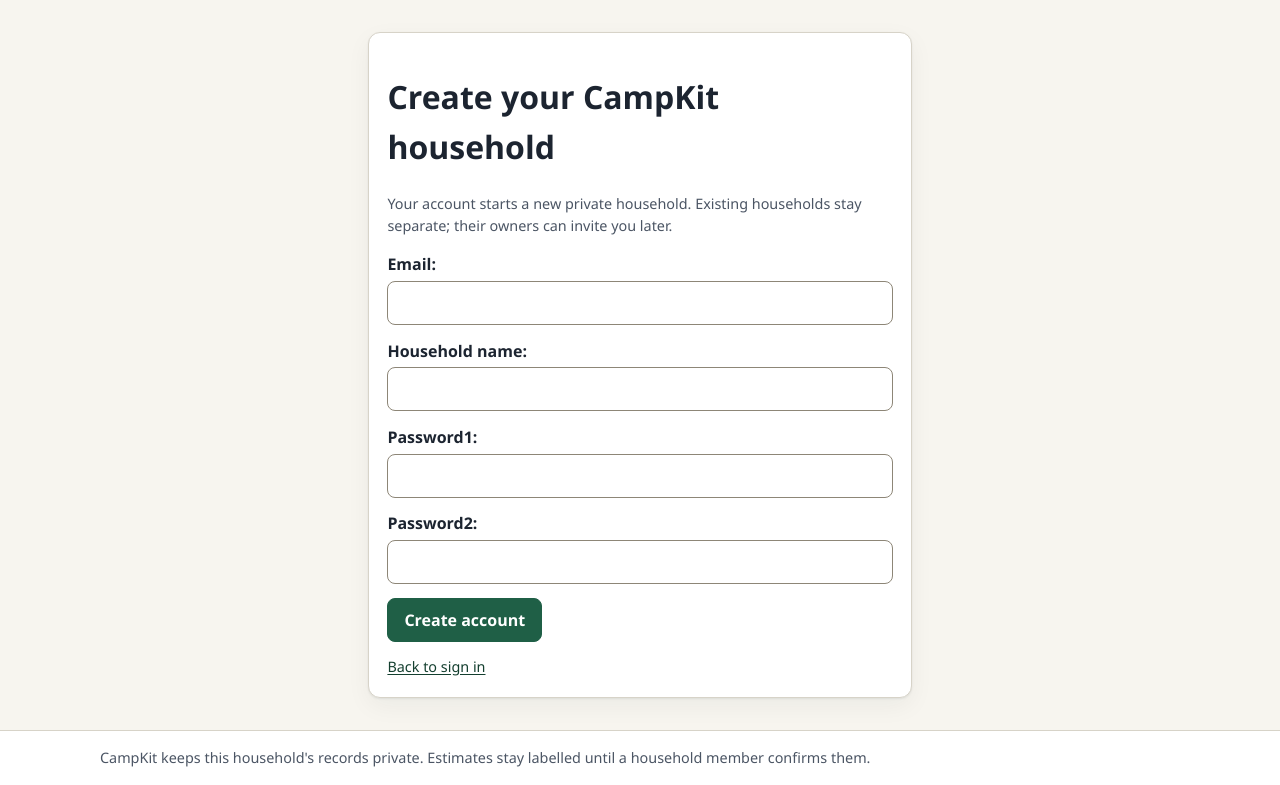
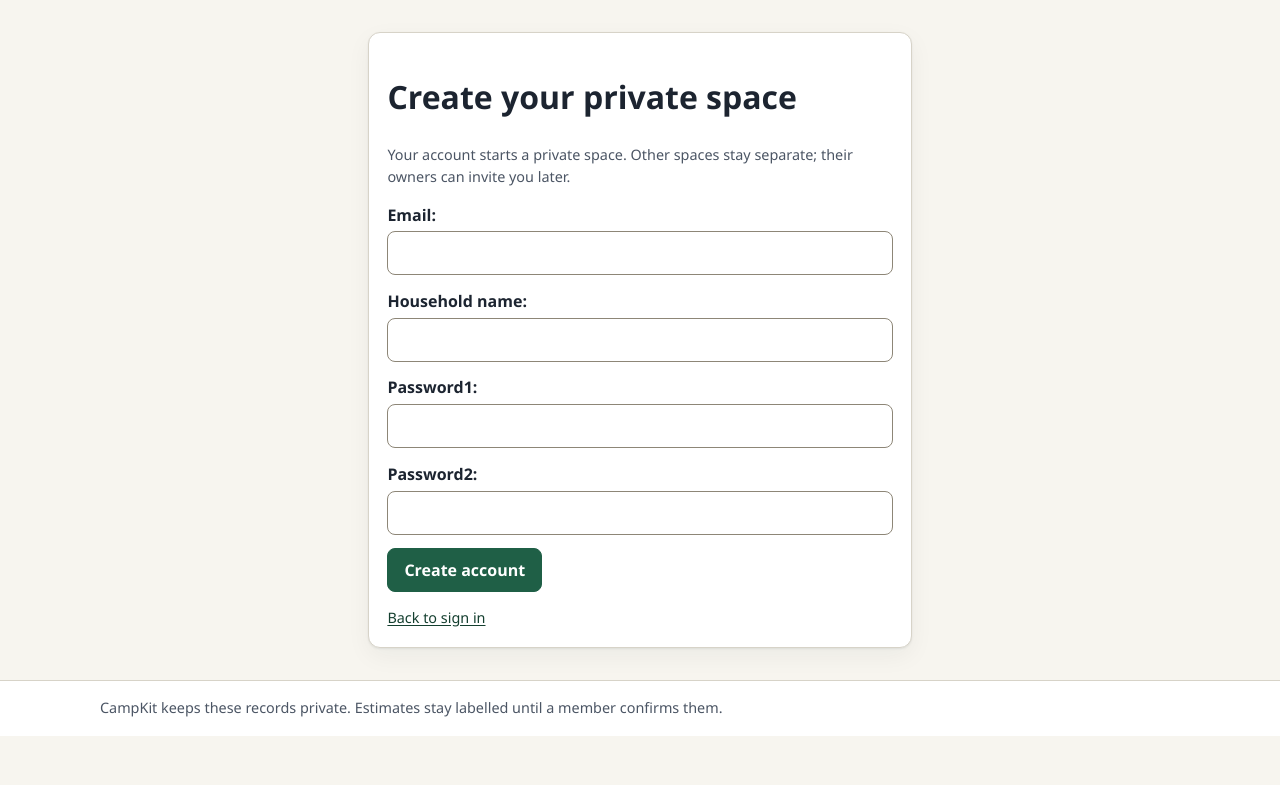
Before and after one commit to brandongraves08/campkit, a Django app: page /accounts/signup/ in a window 1280 px wide. Shown: the part 62-847 px from the top of the page. After the commit the page ends 798 px from the top, so only its background shows below. Run offline with Django 5.2, Linux system fonts and the light colour scheme.

Commit message:
copy: remove household wording from user-facing surfaces

```diff
--- a/apps/intake/templates/intake/detail.html
+++ b/apps/intake/templates/intake/detail.html
@@ -6,7 +6,7 @@
   <p><a href="{% url 'intake:list' %}">← Smart intake</a></p>
   <div class="page-head">
     <h1>Intake review</h1>
-    <p class="lede">Status: <strong>{{ submission.get_status_display }}</strong>. Nothing here counts as confirmed inventory until a household member approves or corrects it.</p>
+    <p class="lede">Status: <strong>{{ submission.get_status_display }}</strong>. Nothing here counts as confirmed inventory until a member approves or corrects it.</p>
   </div>
 
   {% if submission.image_key %}
@@ -67,7 +67,7 @@
   {% if submission.status == "needs_review" or submission.status == "pending" %}
     <section class="card" aria-labelledby="correct-heading">
       <h2 id="correct-heading">Correct and confirm manually</h2>
-      <p class="fine">Corrections are recorded as a manual confirmation with your household account as the verifier.</p>
+      <p class="fine">Corrections are recorded as a manual confirmation under your account.</p>
       <form method="post" action="{% url 'intake:resolve' submission.pk %}">
         {% csrf_token %}
         <div class="field">
--- a/apps/intake/templates/intake/list.html
+++ b/apps/intake/templates/intake/list.html
@@ -5,7 +5,7 @@
 {% block content %}
   <div class="page-head">
     <h1>Smart intake</h1>
-    <p class="lede">Photos and barcodes become estimated records automatically only when confidence is high. Uncertain identity, quantity, nutrition, or allergens stop here for a household member to review.</p>
+    <p class="lede">Photos and barcodes become estimated records automatically only when confidence is high. Uncertain identity, quantity, nutrition, or allergens stop here for a member to review.</p>
   </div>
 
   <div class="button-row">
@@ -45,7 +45,7 @@
             </div>
             <p class="meta">
               {% if submission.attempts %}Attempts: {{ submission.attempts }} · {% endif %}
-              {% if submission.failure_reason %}{{ submission.failure_reason }}{% else %}Private original kept with the household.{% endif %}
+              {% if submission.failure_reason %}{{ submission.failure_reason }}{% else %}Private original kept in your space.{% endif %}
             </p>
           </li>
         {% endfor %}
--- a/apps/intake/templates/intake/upload.html
+++ b/apps/intake/templates/intake/upload.html
@@ -6,7 +6,7 @@
   <p><a href="{% url 'intake:list' %}">← Smart intake</a></p>
   <div class="page-head">
     <h1>Add a photo or barcode</h1>
-    <p class="lede">Uploads are stored privately for your household and never served to other households. Extracted facts stay estimated until a household member confirms them.</p>
+    <p class="lede">Uploads are stored privately in your space and never served to other spaces. Extracted facts stay estimated until a member confirms them.</p>
   </div>
   {% if error %}<p role="alert" class="flash-list">{{ error }}</p>{% endif %}
   <div class="card auth-card">
--- a/apps/inventory/templates/inventory/gear_form.html
+++ b/apps/inventory/templates/inventory/gear_form.html
@@ -6,7 +6,7 @@
   <p><a href="{% url 'inventory:gear_list' %}">← Back to gear</a></p>
   <div class="page-head">
     <h1>{{ title }}</h1>
-    <p class="lede">New facts start as estimated until a household member confirms them. Keep the source when you have one.</p>
+    <p class="lede">New details start as estimated until a member confirms them. Keep the source when you have one.</p>
   </div>
   <div class="card auth-card">
     <form method="post">
--- a/apps/inventory/templates/inventory/pantry_form.html
+++ b/apps/inventory/templates/inventory/pantry_form.html
@@ -6,7 +6,7 @@
   <p><a href="{% url 'inventory:pantry_list' %}">← Back to pantry</a></p>
   <div class="page-head">
     <h1>{{ title }}</h1>
-    <p class="lede">New pantry facts start as estimated until a household member confirms them.</p>
+    <p class="lede">New pantry details start as estimated until a member confirms them.</p>
   </div>
   <div class="card auth-card">
     <form method="post">
--- a/apps/inventory/templates/inventory/verification_queue.html
+++ b/apps/inventory/templates/inventory/verification_queue.html
@@ -5,7 +5,7 @@
 {% block content %}
   <div class="page-head">
     <h1>Verification queue</h1>
-    <p class="lede">Facts a household member still has to confirm. Estimated rows stay visible but cannot be reserved as guaranteed trip stock.</p>
+    <p class="lede">Facts that still need confirmation. Estimated rows stay visible but cannot be reserved as guaranteed trip stock.</p>
   </div>
 
   <p class="summary-strip"><strong>{{ backlog.total }}</strong>&nbsp;estimated fact{{ backlog.total|pluralize }} await confirmation</p>
@@ -77,5 +77,5 @@
     {% endif %}
   </section>
 
-  <p class="fine">Confirming records your household account and time on the fact. A later material edit returns it to estimated.</p>
+  <p class="fine">Confirmation records your account and the time. A later material edit returns the fact to estimated.</p>
 {% endblock %}
--- a/pyproject.toml
+++ b/pyproject.toml
@@ -5,7 +5,7 @@ build-backend = "setuptools.build_meta"
 [project]
 name = "campkit"
 version = "0.1.0"
-description = "Private household camping planner"
+description = "Private camping planner"
 requires-python = ">=3.12"
 dependencies = [
   "Django==5.2.18",
--- a/templates/base.html
+++ b/templates/base.html
@@ -18,7 +18,7 @@
         {% endif %}
         {% if user.is_authenticated %}
           {% if household %}
-            <p class="scope-note">Private to <strong>{{ household.name }}</strong>{% if household_role %} · {{ household_role }} access{% endif %}</p>
+            <p class="scope-note">Private space: <strong>{{ household.name }}</strong>{% if household_role %} · {{ household_role }} access{% endif %}</p>
             <nav class="site-nav" aria-label="Primary">
               <ul>
                 <li><a href="{% url 'dashboard' %}"{% if nav == "overview" %} aria-current="page"{% endif %}>Overview</a></li>
@@ -34,7 +34,7 @@
           {% if household_choices|length > 1 %}
             <form class="household-switcher" method="post" action="{% url 'select_household' %}">
               {% csrf_token %}
-              <label for="active-household">Household</label>
+              <label for="active-household">Space</label>
               <select id="active-household" name="household_id">
                 {% for choice in household_choices %}<option value="{{ choice.household.pk }}"{% if choice.selected %} selected{% endif %}>{{ choice.household.name }}</option>{% endfor %}
               </select>
@@ -61,7 +61,7 @@
     </main>
     <footer class="site-footer">
       <div class="shell">
-        <p>CampKit keeps this household's records private. Estimates stay labelled until a household member confirms them.</p>
+        <p>CampKit keeps these records private. Estimates stay labelled until a member confirms them.</p>
       </div>
     </footer>
     <script src="{% static 'js/campkit.js' %}" defer></script>
--- a/templates/recommendations.html
+++ b/templates/recommendations.html
@@ -5,10 +5,10 @@
 {% block content %}
   <div class="page-head">
     <h1>Recommendations</h1>
-    <p class="lede">Suggestions derived from this household's own trip, gear, pantry, and verification records. Each one names the records it came from.</p>
+    <p class="lede">Suggestions derived from your space’s trip, gear, pantry, and verification records. Each one names the records it came from.</p>
   </div>
 
-  <p class="fine">Suggestions only — nothing here is inventory until a household member adds it.</p>
+  <p class="fine">Suggestions only — nothing here is inventory until a member adds it.</p>
 
   {% if recommendations %}
     <div class="grid">
--- a/templates/registration/login.html
+++ b/templates/registration/login.html
@@ -21,6 +21,6 @@
         <button class="button button-primary" type="submit">Sign in</button>
       </div>
     </form>
-    <p class="fine">New to CampKit? <a href="{% url 'signup' %}">Create an account</a> to start a private household.</p>
+    <p class="fine">New to CampKit? <a href="{% url 'signup' %}">Create an account</a> to start a private space.</p>
   </div>
 {% endblock %}
--- a/templates/registration/signup.html
+++ b/templates/registration/signup.html
@@ -1,27 +1,27 @@
 {% extends "base.html" %}
 
-{% block title %}{% if token %}Join CampKit · Invitation{% else %}Create a household · CampKit{% endif %}{% endblock %}
+{% block title %}{% if token %}Join CampKit · Invitation{% else %}Create a private space · CampKit{% endif %}{% endblock %}
 
 {% block content %}
   <div class="card auth-card">
     {% if token %}
-      <h1>Join your CampKit household</h1>
+      <h1>Join a CampKit space</h1>
       {% if accept_existing %}
-        <p class="fine">You’re signed in as the invited account. Accept to join this household as a member.</p>
+        <p class="fine">You’re signed in as the invited account. Accept to join this private space.</p>
       {% elif existing_account %}
         <p class="fine">This invitation is for an existing CampKit account. Sign in with that account to accept it.</p>
       {% else %}
-        <p class="fine">Create an account to join the household that invited you.</p>
+        <p class="fine">Create an account to join the private space you were invited to.</p>
       {% endif %}
     {% else %}
-      <h1>Create your CampKit household</h1>
-      <p class="fine">Your account starts a new private household. Existing households stay separate; their owners can invite you later.</p>
+      <h1>Create your private space</h1>
+      <p class="fine">Your account starts a private space. Other spaces stay separate; their owners can invite you later.</p>
     {% endif %}
     {% if accept_existing %}
       <form method="post">
         {% csrf_token %}
         <div class="button-row">
-          <button class="button button-primary" type="submit">Accept household invitation</button>
+          <button class="button button-primary" type="submit">Accept invitation</button>
         </div>
       </form>
     {% elif existing_account %}
```
Also changed, not shown: templates/403.html (+4 -4 lines), templates/dashboard.html (+7 -7 lines), templates/registration/household_selection.html (+4 -4 lines), tests/households/test_membership_isolation.py (+5 -5 lines), README.md, deploy/README.md.
